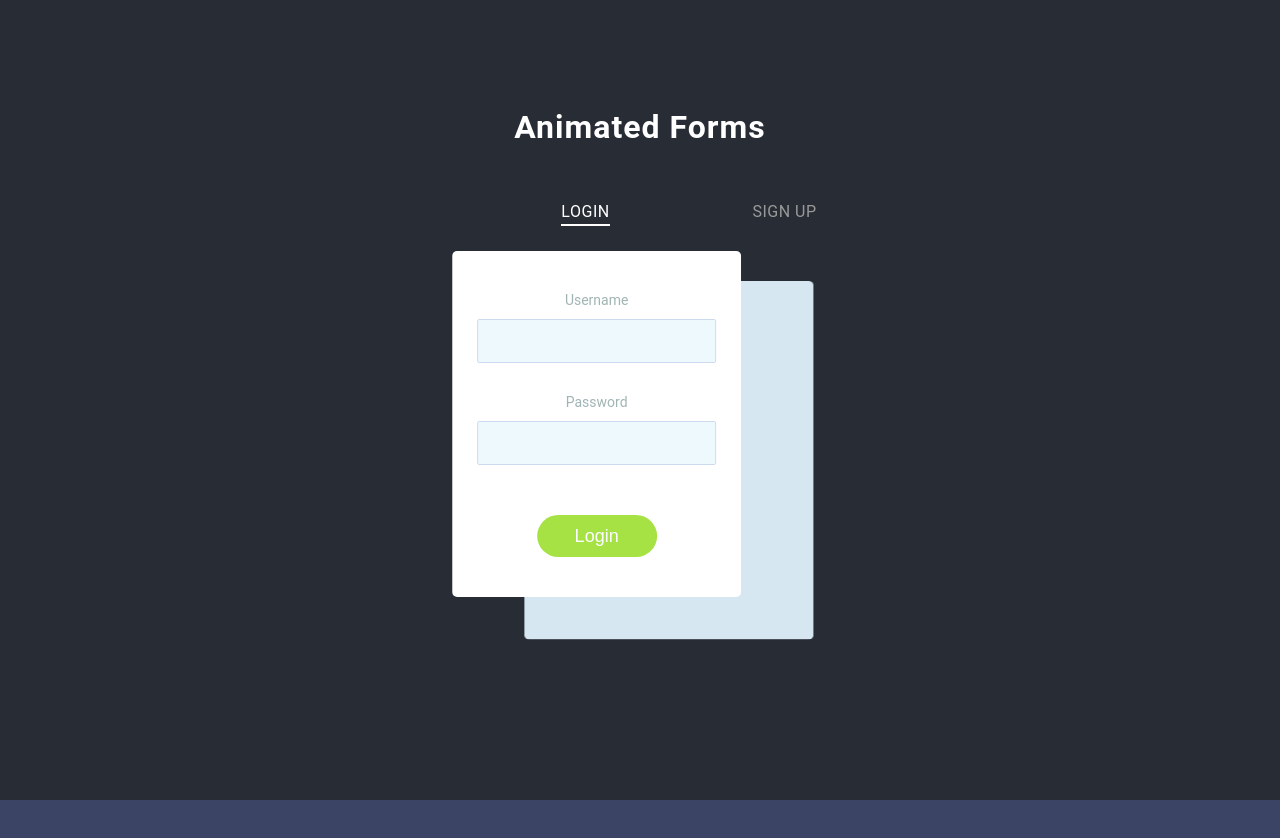
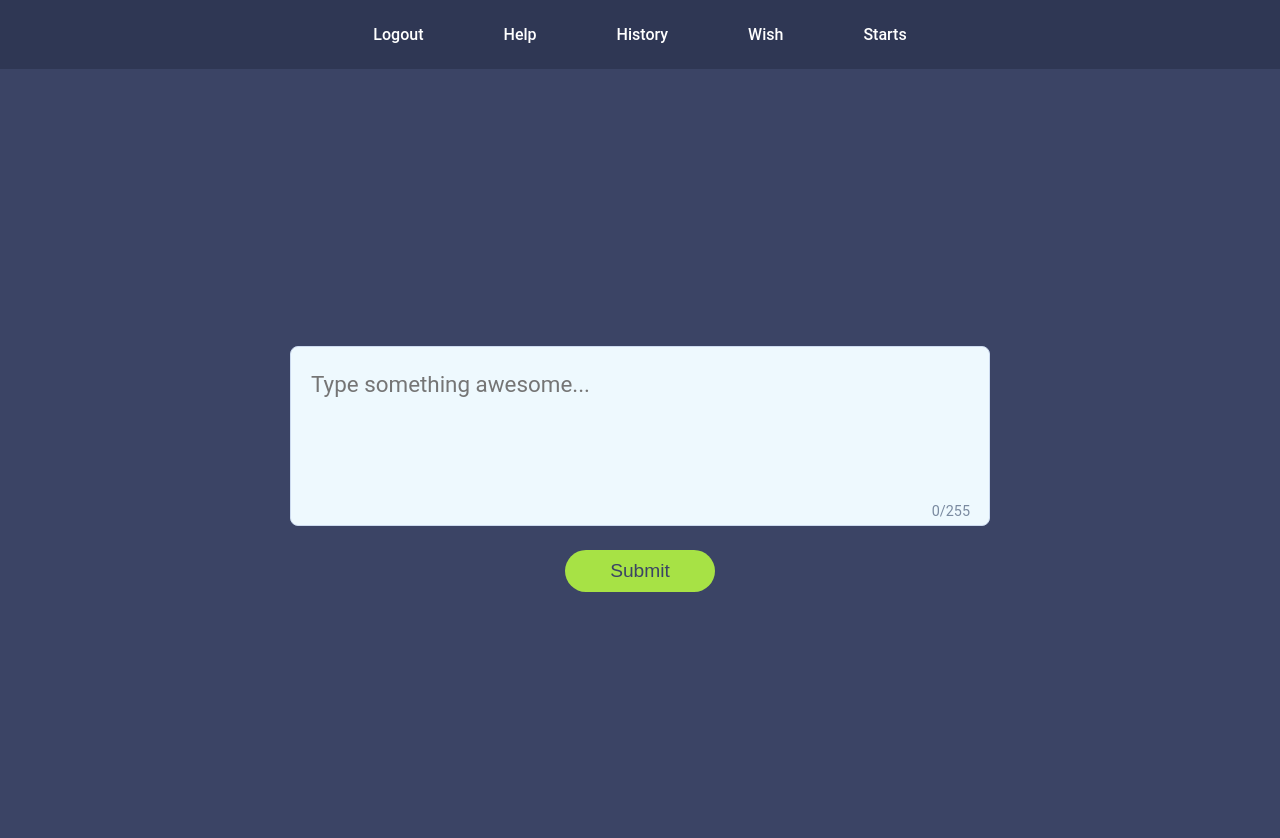
Before and after one commit to Ido1024/GreetingRight-ReactFE, a React (Create React App) app: page /wish in a window 1280 px wide. Shown: the top 838 px of the page. Before the commit the page ends 800 px from the top, so only its background shows below. Built offline with nearby package versions, Linux system fonts and the light colour scheme.

Commit message:
adds wish page, and header

```diff
--- a/package.json
+++ b/package.json
@@ -9,6 +9,7 @@
     "@testing-library/user-event": "^13.5.0",
     "react": "^19.1.0",
     "react-dom": "^19.1.0",
+    "react-router-dom": "^7.5.0",
     "react-scripts": "5.0.1",
     "web-vitals": "^2.1.4"
   },
--- a/src/App.css
+++ b/src/App.css
@@ -1,38 +1,101 @@
-.App {
-  text-align: center;
+/* src/App.css */
+
+/* Global Body Styles */
+body {
+  margin: 0;
+  font-family: Roboto, -apple-system, 'Helvetica Neue', 'Segoe UI', Arial, sans-serif;
+  background: #3b4465; /* Global background */
 }
 
-.App-logo {
-  height: 40vmin;
-  pointer-events: none;
+/* HEADER */
+.header {
+  background-color: #2f3754; /* Dark background for the header */
+  padding: 15px 0;
+  position: sticky;
+  top: 0;
+  z-index: 100;
 }
 
-@media (prefers-reduced-motion: no-preference) {
-  .App-logo {
-    animation: App-logo-spin infinite 20s linear;
-  }
+.nav-bar {
+  display: flex;
+  justify-content: center;
+  gap: 40px;
 }
 
-.App-header {
-  background-color: #282c34;
-  min-height: 100vh;
-  display: flex;
-  flex-direction: column;
-  align-items: center;
-  justify-content: center;
-  font-size: calc(10px + 2vmin);
-  color: white;
+.nav-bar a {
+  color: #fff;
+  text-decoration: none;
+  font-size: 1rem;
+  font-weight: 500;
+  transition: background-color 0.3s ease, color 0.3s ease;
+  padding: 10px 20px;
+  border-radius: 25px; /* Rounded corners */
 }
 
-.App-link {
-  color: #61dafb;
+/* Enhanced Hover Effect */
+.nav-bar a:hover {
+  color: #fff; /* Keep the text white */
+  background-color: #4d5a76; /* Darker background color on hover */
+  transform: scale(1.05); /* Slightly scale up the link for a more interactive feel */
 }
 
-@keyframes App-logo-spin {
-  from {
-    transform: rotate(0deg);
-  }
-  to {
-    transform: rotate(360deg);
-  }
+.nav-bar a:active {
+  color: #a7e245; /* Green text on active state */
+  background-color: #3c465a; /* Even darker background on active state */
 }
+
+/* PAGE CONTENT */
+.input-page {
+  height: calc(100vh - 60px); /* Adjust for header height */
+  display: flex;
+  justify-content: center;
+  align-items: center;
+  flex-direction: column;
+  gap: 20px;
+  padding: 20px;
+}
+
+.large-textarea-wrapper {
+  position: relative;
+  width: 80vw;
+  max-width: 700px;
+}
+
+.large-textarea {
+  width: 100%;
+  height: 180px;
+  resize: none;
+  padding: 20px;
+  font-size: 1.4rem;
+  line-height: 1.6;
+  border-radius: 8px;
+  border: 1px solid #cddbef;
+  background: #eef9fe;
+  color: #3b4465;
+  font-family: inherit;
+}
+
+.char-counter {
+  position: absolute;
+  bottom: 10px;
+  right: 20px;
+  font-size: 0.9rem;
+  color: #7a8aa0;
+  font-family: inherit;
+}
+
+.action-button {
+  min-width: 150px;
+  padding: 10px 25px;
+  font-size: 1.2rem;
+  border-radius: 25px;
+  border: none;
+  background: #a7e245;
+  color: #3b4465;
+  cursor: pointer;
+  transition: background 0.3s;
+}
+
+.action-button:hover {
+  background: #8fcb38;
+}
--- a/src/App.js
+++ b/src/App.js
@@ -1,15 +1,43 @@
-// src/App.js
 import React from 'react';
-import './App.css';
+import './App.css'; // Global styles
+import Wish from './Components/Wish';
 import LoginSignup from './Components/LoginSignup';
+import Starts from './Components/Starts';
+import { BrowserRouter as Router, Routes, Route, useLocation } from 'react-router-dom';
+
+// Create a functional component for conditional header rendering
+function Header() {
+  const location = useLocation(); // Get the current location (URL)
+
+  // Hide header on login or signup pages
+  const shouldHideHeader = location.pathname === '/login' || location.pathname === '/';
+
+  if (shouldHideHeader) return null; // Return nothing if we should hide the header
+
+  return (
+    <header className="header">
+      <nav className="nav-bar">
+        <a href="/logout">Logout</a>
+        <a href="/help">Help</a>
+        <a href="/history">History</a>
+        <a href="/wish">Wish</a>
+        <a href="/starts">Starts</a>
+      </nav>
+    </header>
+  );
+}
 
 function App() {
   return (
-    <div className="App">
-      <header className="App-header">
-        <LoginSignup />
-      </header>
-    </div>
+    <Router>
+      <Header /> {/* Render the Header here */}
+      <Routes>
+        <Route path="/login" element={<LoginSignup />} />
+        <Route path="/wish" element={<Wish />} />
+        <Route path="/" element={<LoginSignup />} />
+        <Route path="/starts" element={<Starts />} />
+      </Routes>
+    </Router>
   );
 }
 
--- a/src/Components/LoginSignup.css
+++ b/src/Components/LoginSignup.css
@@ -15,6 +15,7 @@ body {
 	flex-direction: column;
 	justify-content: center;
 	align-items: center;
+	height: 100vh; /* Full viewport height */
 }
 
 .section-title {
--- a/src/Components/LoginSignup.jsx
+++ b/src/Components/LoginSignup.jsx
@@ -1,5 +1,6 @@
 // src/Components/LoginSignup.jsx
 import React, { useState } from 'react'; // Importing React and useState hook
+import { useNavigate } from 'react-router-dom'; // Import useNavigate hook
 import './LoginSignup.css'; // Import the CSS file for styles
 
 function LoginSignup() {
@@ -9,6 +10,7 @@ function LoginSignup() {
   const [password, setPassword] = useState(''); // State for the password
   const [confirmPassword, setConfirmPassword] = useState(''); // State for confirming password in signup form
   const [error, setError] = useState(null); // State for handling error messages
+  const navigate = useNavigate(); // Mavigate function from React Router
 
   // Function to switch between login and signup forms
   const handleSwitcher = (form) => {
@@ -41,6 +43,7 @@ function LoginSignup() {
       console.log("Login successful:", data); // Log successful login
 
       setError(null); // Clear error message on successful login
+      navigate('/wish'); // Redirect to Wish page
     } catch (err) {
       setError(err.message); // Set error message on failure
       console.error("Login failed:", err); // Log the error
--- /dev/null
+++ b/src/Components/Starts.jsx
@@ -0,0 +1,13 @@
+// src/Components/Starts.jsx
+import React from 'react';
+
+const Starts = () => {
+  return (
+    <div>
+      <h2>Welcome to Starts Page</h2>
+      {/* Your content for the "Starts" page */}
+    </div>
+  );
+};
+
+export default Starts;
--- a/src/Components/Wish.css
+++ b/src/Components/Wish.css
@@ -0,0 +1,68 @@
+/* src/Components/Wish.css */
+*,
+*::before,
+*::after {
+  box-sizing: border-box;
+}
+
+body {
+  margin: 0;
+  font-family: Roboto, -apple-system, 'Helvetica Neue', 'Segoe UI', Arial, sans-serif;
+  background: #3b4465;
+}
+
+/* PAGE CONTENT */
+.input-page {
+  height: calc(100vh - 60px); /* Adjust for header height */
+  display: flex;
+  justify-content: center;
+  align-items: center;
+  flex-direction: column;
+  gap: 20px;
+  padding: 20px;
+}
+
+.large-textarea-wrapper {
+  position: relative;
+  width: 80vw;
+  max-width: 700px;
+}
+
+.large-textarea {
+  width: 100%;
+  height: 180px;
+  resize: none;
+  padding: 20px;
+  font-size: 1.4rem;
+  line-height: 1.6;
+  border-radius: 8px;
+  border: 1px solid #cddbef;
+  background: #eef9fe;
+  color: #3b4465;
+  font-family: inherit;
+}
+
+.char-counter {
+  position: absolute;
+  bottom: 10px;
+  right: 20px;
+  font-size: 0.9rem;
+  color: #7a8aa0;
+  font-family: inherit;
+}
+
+.action-button {
+  min-width: 150px;
+  padding: 10px 25px;
+  font-size: 1.2rem;
+  border-radius: 25px;
+  border: none;
+  background: #a7e245;
+  color: #3b4465;
+  cursor: pointer;
+  transition: background 0.3s;
+}
+
+.action-button:hover {
+  background: #8fcb38;
+}
--- a/src/Components/Wish.jsx
+++ b/src/Components/Wish.jsx
@@ -1 +1,28 @@
-// test
+// src/Components/Wish.jsx
+import React, { useState } from 'react';
+import './Wish.css'; // Import the page-specific CSS file
+
+const Wish = () => {
+  const [text, setText] = useState('');  // State to manage the text input
+
+  return (
+    <div>
+      {/* MAIN CONTENT */}
+      <div className="forms-section input-page">
+        <div className="large-textarea-wrapper">
+          <textarea
+            className="large-textarea"
+            maxLength="255"
+            placeholder="Type something awesome..."
+            value={text}
+            onChange={(e) => setText(e.target.value)}
+          />
+          <div className="char-counter">{text.length}/255</div>
+        </div>
+        <button className="action-button">Submit</button>
+      </div>
+    </div>
+  );
+};
+
+export default Wish;
```
Also changed, not shown: src/Components/starts.css (added), 1 other file (tests, documents, lock files or other folders).
